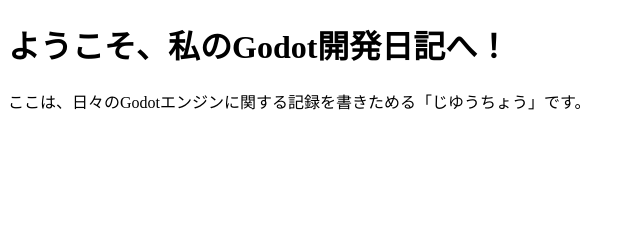
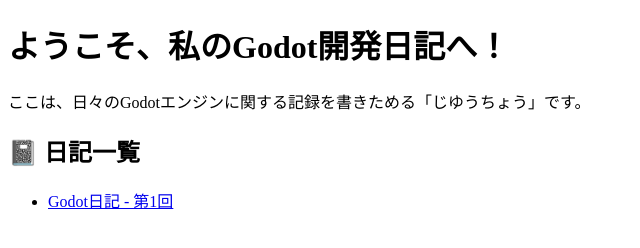
Before and after one commit to minoru-gthb/minoru-gthb.github.io, a plain HTML site: page index.html in a window 1280 px wide. Shown: the whole page, without its empty margins (0-640 px from the left). Drawn offline with Linux system fonts and the light colour scheme.

Commit message:
Update index.html

```diff
--- a/index.html
+++ b/index.html
@@ -7,5 +7,9 @@
 <body>
   <h1>ようこそ、私のGodot開発日記へ！</h1>
   <p>ここは、日々のGodotエンジンに関する記録を書きためる「じゆうちょう」です。</p>
+  <h2>📓 日記一覧</h2>
+  <ul>
+    <li><a href="log1.html">Godot日記 - 第1回</a></li>
+  </ul>
 </body>
 </html>
```
